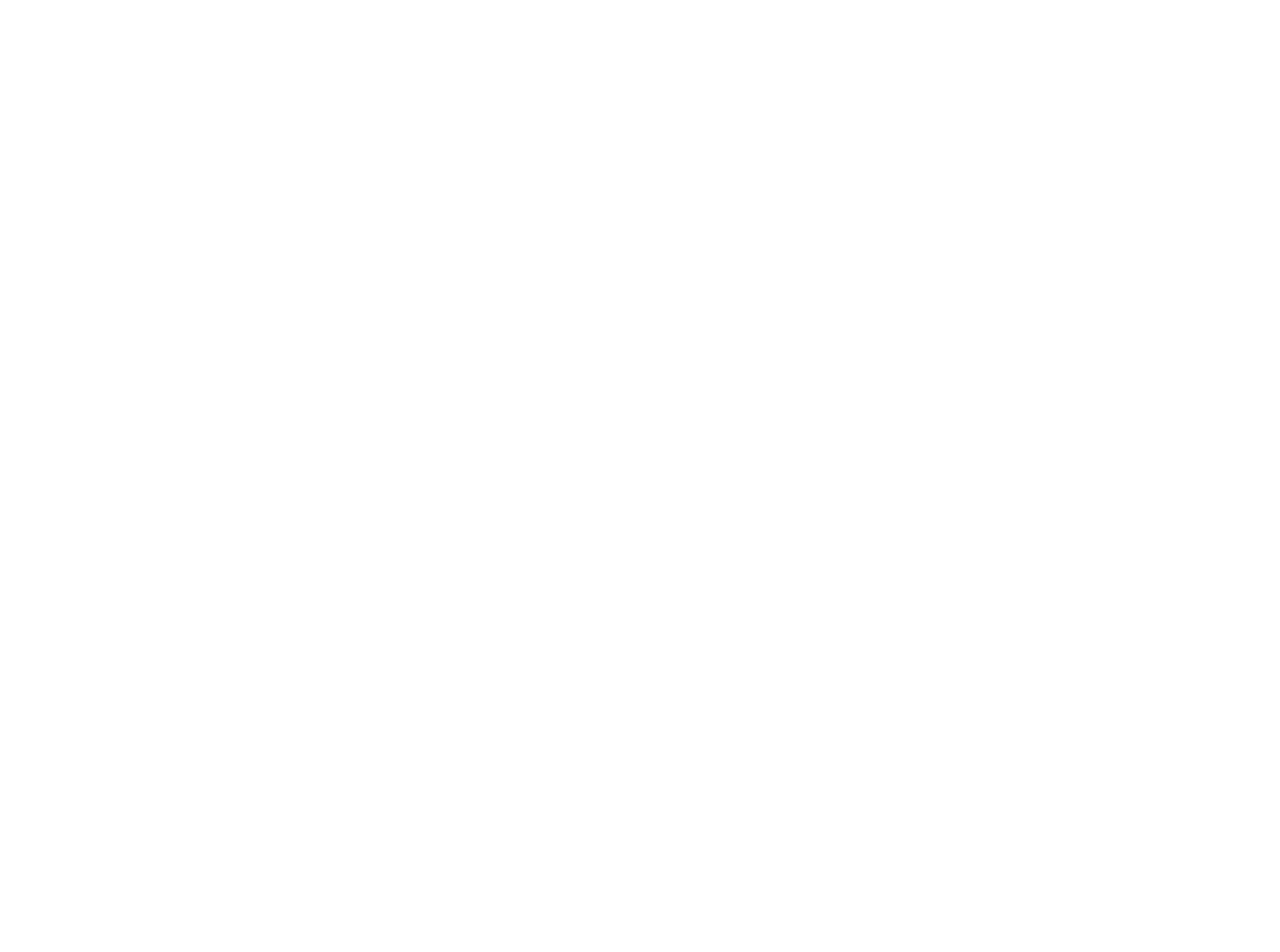
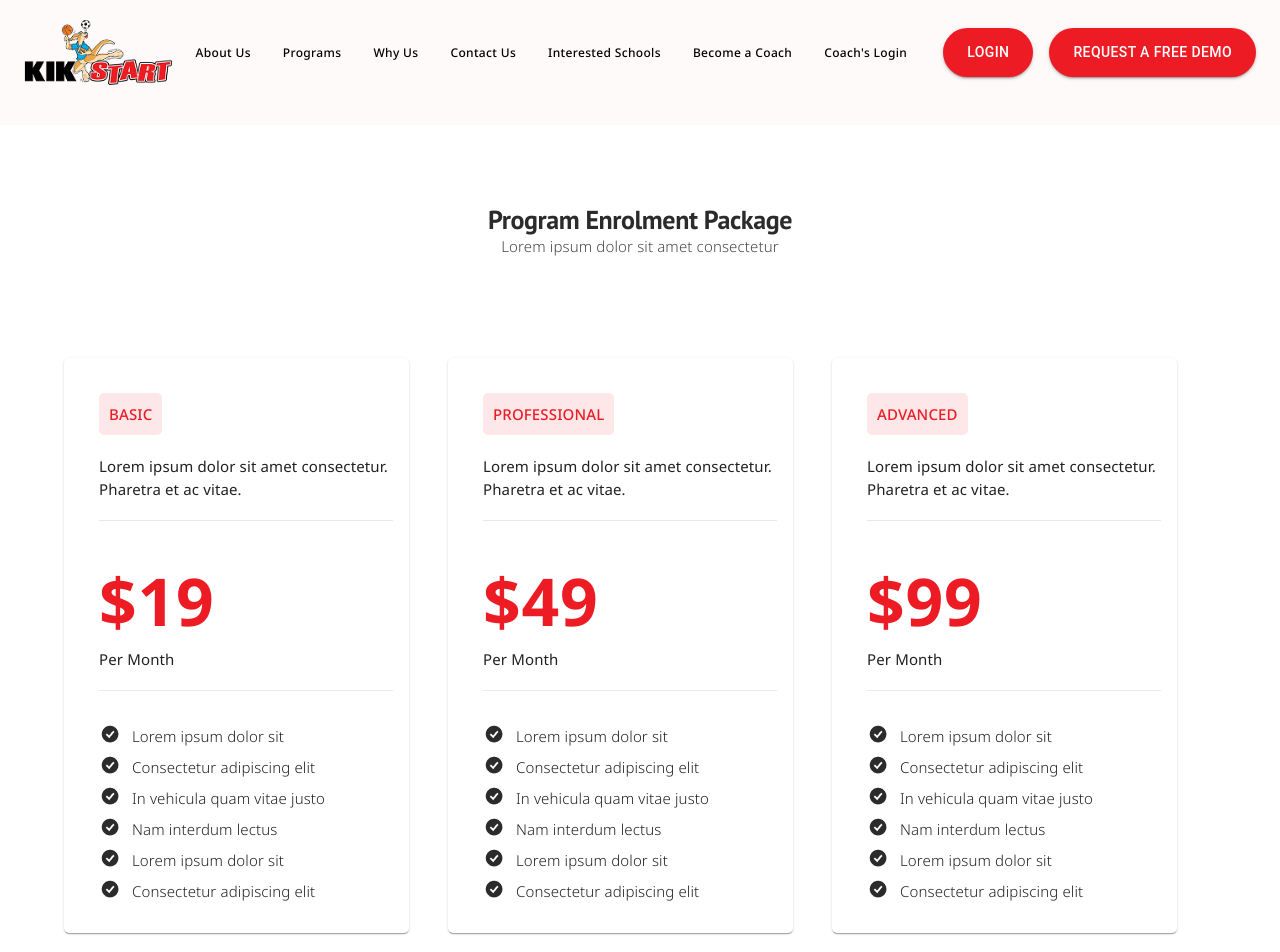
Before and after one commit to Alameen244/KikStart-FrontEnd, a React app: page /subs in a window 1280 px wide. Before the commit this address had no page. Shown: the top 952 px of the page. Before the commit the page ends 800 px from the top, so only its background shows below. Built offline with nearby package versions, Linux system fonts and the light colour scheme; the HTML template or start-up script is replaced by a standard one.

Commit message:
i have done my work

```diff
--- a/src/App.jsx
+++ b/src/App.jsx
@@ -6,6 +6,7 @@
 import About from "./Pages/About";
 import InterestedSchools from "./Pages/InterestedSchools";
 import Programs from "./Pages/Programs";
+import Subscription from './Pages/Subscription'
 
 function App() {
   return (
@@ -17,6 +18,7 @@
             <Route path="/about" element={<About />} />
             <Route path="/schools" element={<InterestedSchools/>} />
             <Route path="/programs" element={<Programs/>} />
+            <Route path="/subs" element={<Subscription />} />
 
 
 
--- a/src/Components/Header/Header.jsx
+++ b/src/Components/Header/Header.jsx
@@ -11,7 +11,8 @@
 import Button from "@mui/material/Button";
 
 import MenuItem from "@mui/material/MenuItem";
-import { NavLink } from "react-router-dom";
+import { Link, NavLink } from "react-router-dom";
+import { Link as RouterLink } from "react-router-dom";
 import kikstart from "./Images/KIKSTART.png";
 
 const pages = [
@@ -42,6 +43,7 @@
         maxWidth: "xl",
         margin: "auto",
         p: { xs: "10px 0", md: "20px 0 40px" },
+        boxShadow: "none",
       }}
     >
       <Container maxWidth="xl">
@@ -56,25 +58,37 @@
           {/* LEFT SIDE → LOGO */}
           <Box sx={{ display: "flex", alignItems: "center" }}>
             <Box
-              nowrap="true"
-              component="img"
-              src={kikstart}
-              href="#app-bar-with-responsive-menu"
+              component={Link}
+              to="/"
               sx={{
                 display: { xs: "none", md: "flex" },
               }}
-            />
-
+            >
+              <Box
+                component="img"
+                src={kikstart}
+                alt="logo"
+                sx={{ cursor: "pointer" }}
+              />
+            </Box>
             {/* MOBILE LOGO */}
             <Box
-              nowrap="true"
-              component="img"
-              src={kikstart}
-              href="#app-bar-with-responsive-menu"
+              component={NavLink}
+              to="/app-bar-with-responsive-menu"
               sx={{
                 display: { xs: "flex", md: "none" },
+                textDecoration: "none",
               }}
-            />
+            >
+              <Box
+                component="img"
+                src={kikstart}
+                alt="kikstart-logo"
+                sx={{
+                  cursor: "pointer",
+                }}
+              />
+            </Box>
           </Box>
 
           {/* RIGHT SIDE → MENU + FUTURE BUTTONS */}
@@ -133,7 +147,7 @@
                       },
                       "&.hover": {
                         bgcolor: "rgba(0, 0, 0, 0.08)",
-                      }
+                      },
                     }}
                   >
                     <Typography
@@ -177,8 +191,8 @@
                       color: "myRed",
                     },
                     "&.hover": {
-                        bgcolor: "rgba(0, 0, 0, 0.08)",
-                      }
+                      bgcolor: "rgba(0, 0, 0, 0.08)",
+                    },
                   }}
                 >
                   {page.label}
@@ -198,9 +212,11 @@
               <Button
                 variant="contained"
                 color="secondary"
+                component={RouterLink}
+                to="/subs"
                 sx={{
                   borderRadius: "50px",
-                  px: { xs: 1.5, md: 3 }, // responsive padding
+                  px: { xs: 1.5, md: 3 },
                   py: { xs: 0.8, md: 1.5 },
                   fontSize: { xs: "10px", md: "14px" },
                   whiteSpace: "nowrap",
--- /dev/null
+++ b/src/Components/SubscriptionComponents/SubscriptionCard.jsx
@@ -0,0 +1,171 @@
+import Card from "@mui/material/Card";
+import CardContent from "@mui/material/CardContent";
+
+import Typography from "@mui/material/Typography";
+import Box from "@mui/material/Box";
+import tick from "./images/tick.png";
+
+const SubscriptionCard = (props) => {
+  // props -> level , desc , price , duration , t1 ,t2 ,t3 ,t4 ,t5 ,t6
+  return (
+    <Card
+      elevation={1}
+      sx={{
+        maxWidth: 345,
+        borderRadius: "5px",
+      }}
+      className="hover:!shadow-2xl transition-all duration-300"
+    >
+      {/* //1st part */}
+
+      <CardContent
+        sx={{
+          pl: "35px",
+          pt: "35px",
+        }}
+      >
+        <Typography
+          sx={{
+            color: "myRed",
+            bgcolor: "rgb(237 28 36 /0.1)",
+            display: "inline-block",
+            p: "10px",
+            borderRadius: "5px",
+            mb: "20px",
+            fontWeight: "500",
+          }}
+        >
+          {props.level}
+        </Typography>
+        <Typography
+          sx={{
+            borderBottom: "solid #E9E9E9 1px",
+            pb: "20px",
+            fontWeight: "400",
+          }}
+        >
+          {props.desc}
+        </Typography>
+      </CardContent>
+
+      {/* 2nd part */}
+
+      <CardContent
+        sx={{
+          pl: "35px",
+        }}
+      >
+        <Typography
+          variant="body2"
+          sx={{
+            color: "myRed",
+            display: "inline-block",
+            fontSize: "66px",
+            fontFamily: "Noto Sans",
+            fontWeight: "bold",
+          }}
+        >
+          {props.price}
+        </Typography>
+        <Typography
+          sx={{
+            borderBottom: "solid #E9E9E9 1px",
+            pb: "20px",
+            fontWeight: "400",
+          }}
+        >
+          {props.duration}
+        </Typography>
+      </CardContent>
+
+      {/* 3rd part */}
+
+      <CardContent
+        sx={{
+          pl: "35px",
+        }}
+      >
+        <Typography sx={{}}>
+          <Box
+            component="img"
+            src={tick}
+            alt="tick"
+            sx={{
+              display: "inline-block",
+              mr: "10px",
+              pb: "8px",
+            }}
+          />
+          {props.t1}
+        </Typography>
+        <Typography sx={{}}>
+          <Box
+            component="img"
+            src={tick}
+            alt="tick"
+            sx={{
+              display: "inline-block",
+              mr: "10px",
+              pb: "8px",
+            }}
+          />
+          {props.t2}
+        </Typography>
+        <Typography sx={{}}>
+          <Box
+            component="img"
+            src={tick}
+            alt="tick"
+            sx={{
+              display: "inline-block",
+              mr: "10px",
+              pb: "8px",
+            }}
+          />
+          {props.t3}
+        </Typography>
+        <Typography sx={{}}>
+          <Box
+            component="img"
+            src={tick}
+            alt="tick"
+            sx={{
+              display: "inline-block",
+              mr: "10px",
+              pb: "8px",
+            }}
+          />
+          {props.t4}
+        </Typography>
+        <Typography sx={{}}>
+          <Box
+            component="img"
+            src={tick}
+            alt="tick"
+            sx={{
+              display: "inline-block",
+              mr: "10px",
+              pb: "8px",
+            }}
+          />
+          {props.t5}
+        </Typography>
+        <Typography sx={{}}>
+          <Box
+            component="img"
+            src={tick}
+            alt="tick"
+            sx={{
+              display: "inline-block",
+              mr: "10px",
+              pb: "8px",
+            }}
+          />
+          {props.t6}
+        </Typography>
+      </CardContent>
+    </Card>
+  );
+};
+
+export default SubscriptionCard;
--- /dev/null
+++ b/src/Components/SubscriptionComponents/SubscriptionComponent.jsx
@@ -0,0 +1,88 @@
+import Container from "@mui/material/Container";
+import Grid from "@mui/material/Grid";
+import SubscriptionCard from "./SubscriptionCard";
+import Box from "@mui/material/Box";
+import Typography from "@mui/material/Typography";
+
+
+const SubscriptionComponent = () => {
+    const subData = [
+        {
+            level: "BASIC",
+            desc: "Lorem ipsum dolor sit amet consectetur. Pharetra et ac vitae.",
+            price: "$19",
+            duration: "Per Month",
+            t1:"Lorem ipsum dolor sit",
+            t2:"Consectetur adipiscing elit",
+            t3:"In vehicula quam vitae justo",
+            t4:"Nam interdum lectus",
+            t5:"Lorem ipsum dolor sit",
+            t6:"Consectetur adipiscing elit",
+
+
+        },
+        {
+            level: "PROFESSIONAL",
+            desc: "Lorem ipsum dolor sit amet consectetur. Pharetra et ac vitae.",
+            price: "$49",
+            duration: "Per Month",
+            t1:"Lorem ipsum dolor sit",
+            t2:"Consectetur adipiscing elit",
+            t3:"In vehicula quam vitae justo",
+            t4:"Nam interdum lectus",
+            t5:"Lorem ipsum dolor sit",
+            t6:"Consectetur adipiscing elit",
+
+
+        },
+        {
+            level: "ADVANCED",
+            desc: "Lorem ipsum dolor sit amet consectetur. Pharetra et ac vitae.",
+            price: "$99",
+            duration: "Per Month",
+            t1:"Lorem ipsum dolor sit",
+            t2:"Consectetur adipiscing elit",
+            t3:"In vehicula quam vitae justo",
+            t4:"Nam interdum lectus",
+            t5:"Lorem ipsum dolor sit",
+            t6:"Consectetur adipiscing elit",
+
+
+        },
+    ]
+  return (
+    <Container maxWidth="lg">
+          <Box sx={{
+                  py:"80px"
+              }}>
+                  <Typography variant="h1" color="dark" textAlign="center" sx={{
+                      fontSize:'26px'
+                  }}>
+                      Program Enrolment Package
+
+             </Typography>
+                  <Typography variant="body1" color="semiDark"  textAlign="center" sx={{
+
+                  }}>
+               Lorem ipsum dolor sit amet consectetur
+             </Typography>
+              </Box>
+          <Grid container sx={{
+              p:"20px 0 40px"
+          }}>
+
+              {subData.map((items) => (
+                  <Grid size={{ lg: 4 }} >
+                      <SubscriptionCard level={items.level} desc={items.desc} price={items.price} duration={items.duration}
+                      t1={items.t1} t2={items.t2} t3={items.t3} t4={items.t4} t5={items.t5} t6={items.t6}
+                      />
+                      </Grid>
+                  ))}
+
+
+      </Grid>
+    </Container>
+  );
+};
+
+export default SubscriptionComponent;
--- /dev/null
+++ b/src/Pages/Subscription.jsx
@@ -0,0 +1,11 @@
+import SubscriptionComponent from "../Components/SubscriptionComponents/SubscriptionComponent";
+
+const Subscription = () => {
+  return (
+    <div>
+      <SubscriptionComponent />
+    </div>
+  );
+};
+
+export default Subscription;
--- a/src/theme.js
+++ b/src/theme.js
@@ -14,8 +14,8 @@
     },
     dark: '#2B2B2B', // for Headings
     semiDark: '#494949',//paragraph
-    navBlack:'#000000',
-    myRed:'#ED1C24'
+    navBlack: '#000000',
+    myRed: '#ED1C24'
   },
   typography: {
     h1: { // for main Heading
@@ -49,6 +49,6 @@
       fontFamily: 'PT Sans',
       fontWeight: 'bold',
       fontSize: "20px"
-    }
+    },
   }
 });
```
Also changed, not shown: src/Components/SubscriptionComponents/images/tick.png (added).
